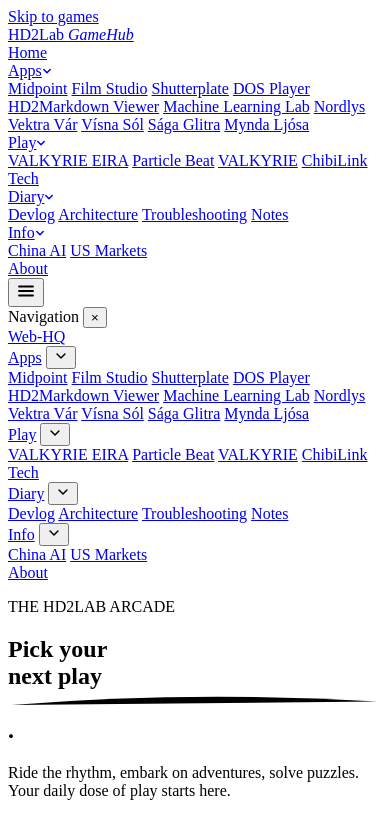
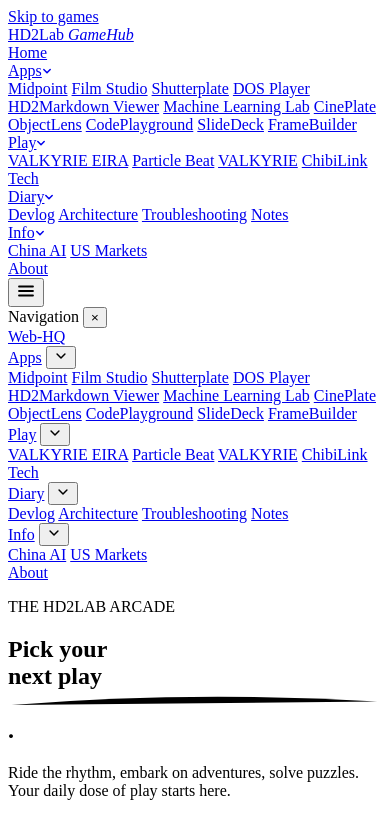
Before and after one commit to HyangDan2/GameHub, a website with bundled scripts: page index.html in a window 390 px wide. Shown: the top 813 px of the page. Built offline with nearby package versions, Linux system fonts and the light colour scheme.

Commit message:
chore(nav): rename the five Nordic app entries in the Apps menu (#25)
Nordlys → CinePlate, Vektra Vár → ObjectLens, Vísna Sól → CodePlayground,
Sága Glitra → SlideDeck, Mynda Ljósa → FrameBuilder in the Apps dropdown and
the mobile Apps accordion (both render the same list). URLs unchanged.

The nav browser spec's APPS_MENU expectations follow the new labels.

```diff
--- a/index.html
+++ b/index.html
@@ -52,11 +52,11 @@
             <a class="nav-dropdown-link" href="https://hyangdan2.github.io/PKPilot0006/">DOS Player</a>
             <a class="nav-dropdown-link" href="https://hyangdan2.github.io/PKPilot0008/">HD2Markdown Viewer</a>
             <a class="nav-dropdown-link" href="https://hyangdan2.github.io/EDPilot0001/">Machine Learning Lab</a>
-            <a class="nav-dropdown-link" href="https://hyangdan2.github.io/PKPilot0011/">Nordlys</a>
-            <a class="nav-dropdown-link" href="https://hyangdan2.github.io/PKPilot0012/">Vektra Vár</a>
-            <a class="nav-dropdown-link" href="https://hyangdan2.github.io/PKPilot0013/">Vísna Sól</a>
-            <a class="nav-dropdown-link" href="https://hyangdan2.github.io/PKPilot0014/">Sága Glitra</a>
-            <a class="nav-dropdown-link" href="https://hyangdan2.github.io/PKPilot0015/">Mynda Ljósa</a>
+            <a class="nav-dropdown-link" href="https://hyangdan2.github.io/PKPilot0011/">CinePlate</a>
+            <a class="nav-dropdown-link" href="https://hyangdan2.github.io/PKPilot0012/">ObjectLens</a>
+            <a class="nav-dropdown-link" href="https://hyangdan2.github.io/PKPilot0013/">CodePlayground</a>
+            <a class="nav-dropdown-link" href="https://hyangdan2.github.io/PKPilot0014/">SlideDeck</a>
+            <a class="nav-dropdown-link" href="https://hyangdan2.github.io/PKPilot0015/">FrameBuilder</a>
           </nav>
         </div>
         <div class="nav-dropdown" data-nav-group="play">
@@ -114,11 +114,11 @@
           <a class="drawer-subitem" href="https://hyangdan2.github.io/PKPilot0006/">DOS Player</a>
           <a class="drawer-subitem" href="https://hyangdan2.github.io/PKPilot0008/">HD2Markdown Viewer</a>
           <a class="drawer-subitem" href="https://hyangdan2.github.io/EDPilot0001/">Machine Learning Lab</a>
-          <a class="drawer-subitem" href="https://hyangdan2.github.io/PKPilot0011/">Nordlys</a>
-          <a class="drawer-subitem" href="https://hyangdan2.github.io/PKPilot0012/">Vektra Vár</a>
-          <a class="drawer-subitem" href="https://hyangdan2.github.io/PKPilot0013/">Vísna Sól</a>
-          <a class="drawer-subitem" href="https://hyangdan2.github.io/PKPilot0014/">Sága Glitra</a>
-          <a class="drawer-subitem" href="https://hyangdan2.github.io/PKPilot0015/">Mynda Ljósa</a>
+          <a class="drawer-subitem" href="https://hyangdan2.github.io/PKPilot0011/">CinePlate</a>
+          <a class="drawer-subitem" href="https://hyangdan2.github.io/PKPilot0012/">ObjectLens</a>
+          <a class="drawer-subitem" href="https://hyangdan2.github.io/PKPilot0013/">CodePlayground</a>
+          <a class="drawer-subitem" href="https://hyangdan2.github.io/PKPilot0014/">SlideDeck</a>
+          <a class="drawer-subitem" href="https://hyangdan2.github.io/PKPilot0015/">FrameBuilder</a>
         </div>
       </div>
       <div class="drawer-group is-open" data-drawer-group="play">
```
Also changed, not shown: tests/browser/hub.spec.js (+5 -5 lines).
